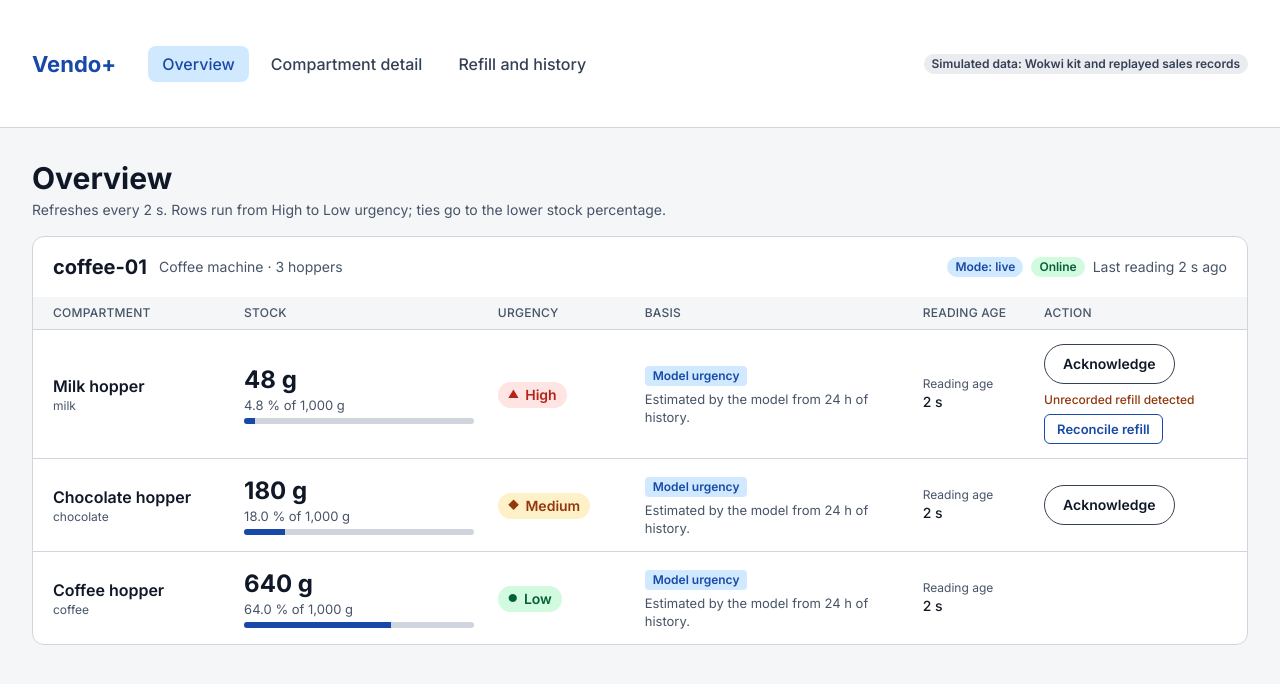
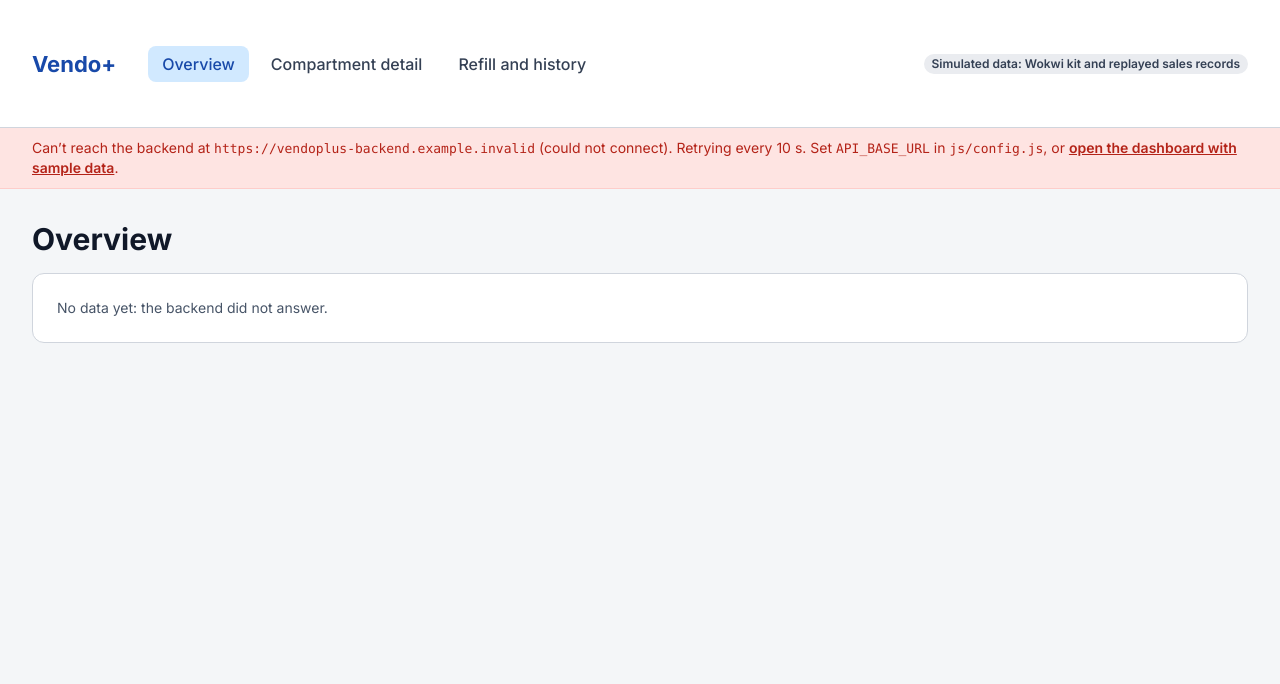
Before and after one commit to zeynar25/vendo-plus, a plain HTML site: page frontend/index.html in a window 1280 px wide. Drawn offline with Linux system fonts and the light colour scheme; no server answers.

Commit message:
feat: request data from the backend API at a placeholder address

```diff
--- a/frontend/css/app.css
+++ b/frontend/css/app.css
@@ -227,3 +227,52 @@ main:focus {
 .action-error .btn {
   margin-left: auto;
 }
+
+/* Connection line above the page: sample data, backend waking, or unreachable */
+.conn {
+  padding: 10px var(--page-gutter);
+  font: var(--small);
+}
+
+.conn code {
+  font: 500 13px/18px ui-monospace, SFMono-Regular, Menlo, Consolas, monospace;
+}
+
+.conn--info {
+  background: var(--info-bg);
+  color: var(--primary);
+  border-bottom: 1px solid var(--model-bg);
+}
+
+.conn--error {
+  background: var(--high-bg);
+  color: var(--high-fg);
+  border-bottom: 1px solid #fecdca;
+}
+
+.conn--error a {
+  color: var(--high-fg);
+  font-weight: 600;
+}
+
+.spinner {
+  display: inline-block;
+  margin-right: 8px;
+  vertical-align: -2px;
+  width: 14px;
+  height: 14px;
+  border: 2px solid var(--model-bg);
+  border-top-color: var(--primary);
+  border-radius: 50%;
+  animation: spin 0.9s linear infinite;
+}
+
+@keyframes spin {
+  to { transform: rotate(360deg); }
+}
+
+@media (prefers-reduced-motion: reduce) {
+  .spinner {
+    animation: none;
+  }
+}
--- /dev/null
+++ b/frontend/js/api.js
@@ -0,0 +1,161 @@
+/*
+ * Reads from and writes to the backend over HTTP (docs/api-contract.md).
+ * Same functions and results as the sample data in sample-data.js, so the views
+ * do not know which one they use.
+ *
+ * The backend is used by default. Add ?data=sample to the address to use the
+ * sample data instead (for example while the backend is not deployed).
+ */
+(function (root) {
+  "use strict";
+  const V = (root.Vendo = root.Vendo || {});
+
+  const WAKING_AFTER_MS = 3000; // a slower answer means Render is waking the service
+  const TIMEOUT_MS = 75000; // Render's free tier takes about a minute to wake
+  const RETRY_UNREACHABLE_MS = 10000; // after a failed connection, try again every 10 s
+
+  /** What the page knows about the connection: ok, waking, or unreachable. */
+  V.connection = { state: "ok", url: "", lastFailure: 0, error: null };
+
+  function baseUrl() {
+    return String((V.config && V.config.API_BASE_URL) || "").replace(/\/+$/, "");
+  }
+
+  function setConnection(state, error) {
+    const changed = V.connection.state !== state;
+    V.connection.state = state;
+    V.connection.url = baseUrl();
+    V.connection.error = error || null;
+    if (state === "unreachable") V.connection.lastFailure = Date.now();
+    if (changed && V.renderConnection) V.renderConnection();
+  }
+
+  function parseError(res) {
+    return res
+      .json()
+      .catch(function () {
+        return {};
+      })
+      .then(function (body) {
+        const detail = typeof body.detail === "string" ? body.detail : res.statusText || "request failed";
+        throw new V.ApiError(res.status, detail);
+      });
+  }
+
+  function request(method, path) {
+    const conn = V.connection;
+    if (conn.state === "unreachable" && Date.now() - conn.lastFailure < RETRY_UNREACHABLE_MS) {
+      return Promise.reject(new V.ApiError(0, conn.error || "backend unreachable"));
+    }
+    const headers = { Accept: "application/json" };
+    const key = V.config && V.config.OPERATOR_KEY;
+    if (method === "POST" && key) headers["X-Operator-Key"] = key;
+    const controller = typeof AbortController !== "undefined" ? new AbortController() : null;
+    const waking = setTimeout(function () {
+      setConnection("waking");
+    }, WAKING_AFTER_MS);
+    const timeout = setTimeout(function () {
+      if (controller) controller.abort();
+    }, TIMEOUT_MS);
+    return root
+      .fetch(baseUrl() + path, { method: method, headers: headers, signal: controller ? controller.signal : undefined })
+      .then(
+        function (res) {
+          setConnection("ok");
+          return res.ok ? res.json() : parseError(res);
+        },
+        function (err) {
+          const detail = err && err.name === "AbortError" ? "no answer within 75 s" : "could not connect";
+          setConnection("unreachable", detail);
+          throw new V.ApiError(0, detail);
+        }
+      )
+      .finally(function () {
+        clearTimeout(waking);
+        clearTimeout(timeout);
+      });
+  }
+
+  V.httpApi = {
+    source: "api",
+    getStatus: function () {
+      return request("GET", "/api/v1/status");
+    },
+    getCompartment: function (id) {
+      return request("GET", "/api/v1/compartments/" + encodeURIComponent(id));
+    },
+    getRefills: function (id) {
+      return request("GET", "/api/v1/compartments/" + encodeURIComponent(id) + "/refills");
+    },
+    acknowledge: function (id) {
+      return request("POST", "/api/v1/compartments/" + encodeURIComponent(id) + "/acknowledge");
+    },
+    startRefill: function (id) {
+      return request("POST", "/api/v1/compartments/" + encodeURIComponent(id) + "/refill/start");
+    },
+    endRefill: function (id) {
+      return request("POST", "/api/v1/compartments/" + encodeURIComponent(id) + "/refill/end");
+    },
+    cancelRefill: function (id) {
+      return request("POST", "/api/v1/compartments/" + encodeURIComponent(id) + "/refill/cancel");
+    },
+    reconcile: function (resetId) {
+      return request("POST", "/api/v1/history-resets/" + encodeURIComponent(resetId) + "/reconcile");
+    },
+  };
+
+  function wantsSample() {
+    const search = root.location && root.location.search ? root.location.search : "";
+    return new URLSearchParams(search).get("data") === "sample";
+  }
+
+  V.api = wantsSample() ? V.sampleApi : V.httpApi;
+
+  // ---- What the page shows about the connection ----------------------------
+  const esc = V.esc;
+
+  function sampleLink() {
+    const params = new URLSearchParams(root.location ? root.location.search : "");
+    params.set("data", "sample");
+    return "?" + params.toString() + (root.location ? root.location.hash : "");
+  }
+
+  /** A line above the page: sample data in use, backend waking, or backend unreachable. */
+  V.renderConnection = function renderConnection() {
+    const el = root.document && root.document.getElementById("connection");
+    if (!el) return;
+    let html = "";
+    if (V.api === V.sampleApi) {
+      html =
+        '<div class="conn conn--info">Showing sample data, not the backend. Remove <code>data=sample</code> from the ' +
+        "address to use the backend.</div>";
+    } else if (V.connection.state === "waking") {
+      html =
+        '<div class="conn conn--info"><span class="spinner" aria-hidden="true"></span>Waking the backend. ' +
+        "After 15 idle minutes the free Render service sleeps; the first answer can take up to about a minute.</div>";
+    } else if (V.connection.state === "unreachable") {
+      html =
+        '<div class="conn conn--error">Can’t reach the backend at <code>' + esc(V.connection.url || "(this page’s address)") +
+        "</code> (" + esc(V.connection.error) + "). Retrying every 10 s. Set <code>API_BASE_URL</code> in " +
+        '<code>js/config.js</code>, or <a href="' + esc(sampleLink()) + '">open the dashboard with sample data</a>.</div>';
+    }
+    V.patch(el, html);
+  };
+
+  if (root.document) root.document.addEventListener("DOMContentLoaded", V.renderConnection);
+
+  /** Shown in place of a view when its data could not be loaded. */
+  const TITLES = { overview: "Overview", compartment: "Compartment detail", refills: "Refill and history" };
+
+  V.renderError = function renderError(err, route) {
+    const head =
+      '<div class="page-head"><h1 class="page-title">' + esc(TITLES[route && route.name] || "Vendo+") + "</h1></div>";
+    if (err && err.status === 0) {
+      return head + '<div class="card"><p class="empty">No data yet: the backend did not answer.</p></div>';
+    }
+    return (
+      head + '<div class="card"><p class="empty">The backend answered ' + esc(err && err.status) + ": " +
+      esc((err && err.detail) || "an error") + ".</p></div>"
+    );
+  };
+})(typeof window !== "undefined" ? window : globalThis);
--- /dev/null
+++ b/frontend/js/config.js
@@ -0,0 +1,21 @@
+/*
+ * Where the dashboard finds the backend. Edit these two values; nothing else.
+ */
+(function (root) {
+  "use strict";
+  const V = (root.Vendo = root.Vendo || {});
+
+  V.config = {
+    // PLACEHOLDER. The backend is not deployed yet, so this address does not
+    // exist (.invalid never resolves). Replace it with the Render URL once the
+    // backend is live, for example "https://vendoplus-backend.onrender.com".
+    // Locally: "http://127.0.0.1:8000". If the backend serves this page itself,
+    // use "" (same address as the page).
+    API_BASE_URL: "https://vendoplus-backend.example.invalid",
+
+    // Needed only when the backend's OPERATOR_KEY setting is not empty; then every
+    // refill, acknowledge, and reconcile action sends it as X-Operator-Key.
+    // Never commit a real key: type it here only on the machine that runs the demo.
+    OPERATOR_KEY: "",
+  };
+})(typeof window !== "undefined" ? window : globalThis);
```
Also changed, not shown: frontend/tests/api.test.js (added, +74 -0 lines).
